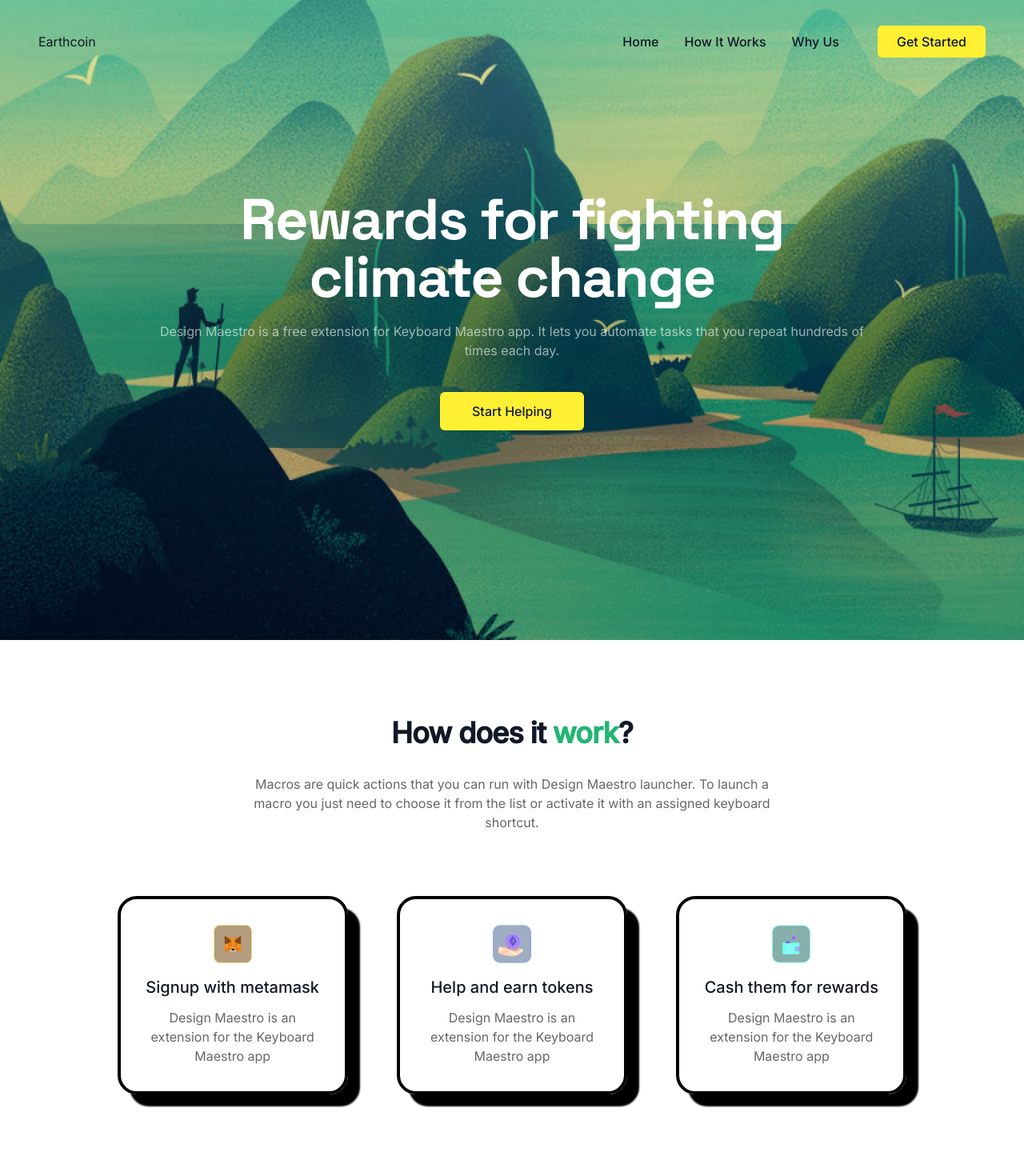
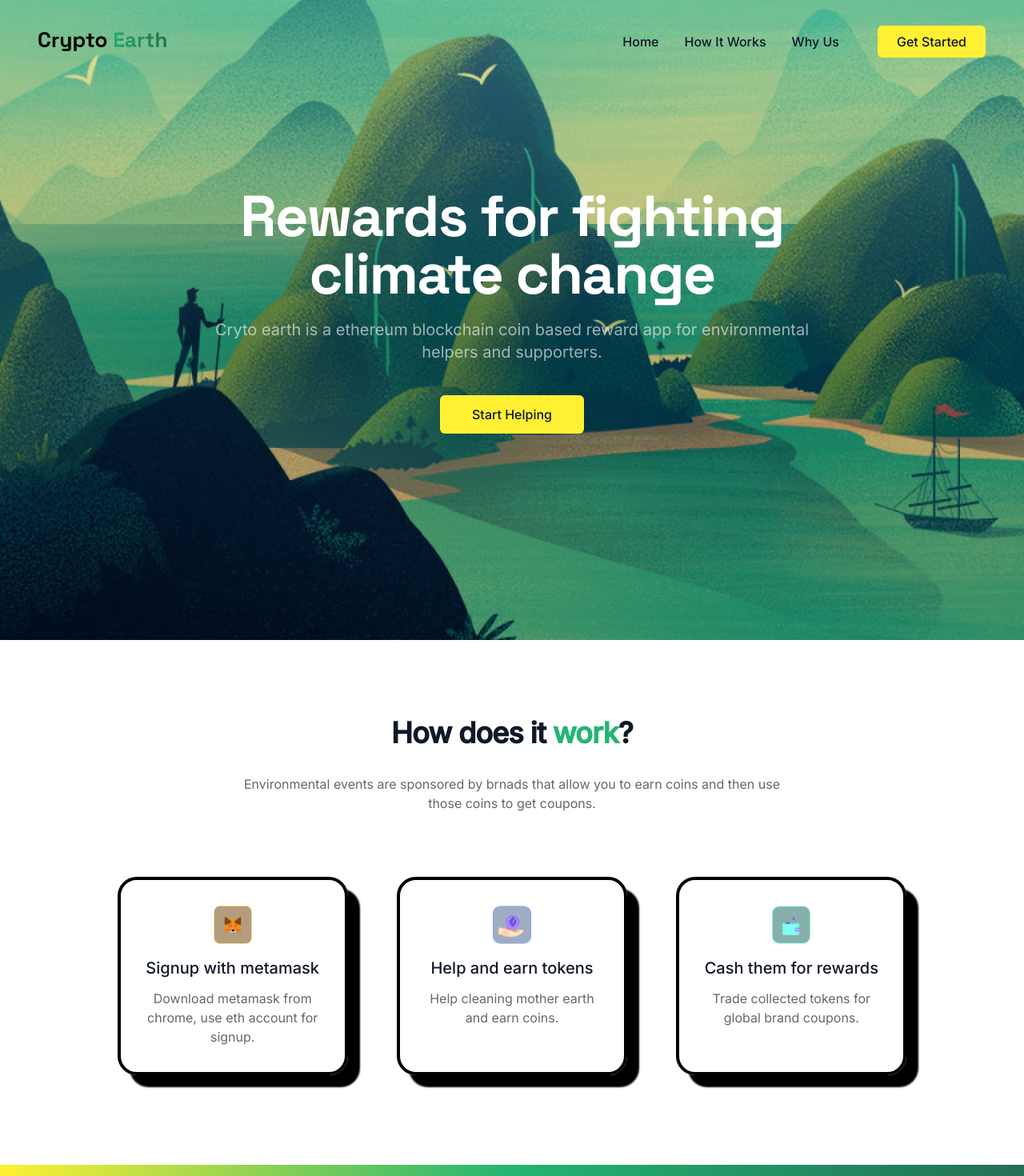
Before and after one commit to ehteshaxm/simplihacks2.0, a Next.js app: page / in a window 1280 px wide. Shown: the top 1470 px of the page at 80% size. Built offline with nearby package versions, Linux system fonts and the light colour scheme.

Commit message:
Landing page content changes

```diff
--- a/components/landing/Footer.js
+++ b/components/landing/Footer.js
@@ -6,8 +6,8 @@ const Footer = () => {
     <div className="py-10 bg-app-green-400 text-white border-b-2 border-app-yellow">
       <div className="container px-12">
         <div className="flex justify-between items-center border-b border-white py-10">
-          <div className="">
-            <h1 className="text-2xl">Earthcoin</h1>
+          <div className="flex items-center">
+            <img className="w-40" src="/logo-dark.png" alt="logo" />
           </div>
           <div className="">
             <ul className="flex gap-8 text-sm z-10 relative">
--- a/components/landing/Hero.js
+++ b/components/landing/Hero.js
@@ -7,27 +7,27 @@ const Hero = () => {
   const router = useRouter();
 
   return (
-    <div className='relative' id='home'>
-      <div className='absolute top-0 left-0 -z-10 h-screen w-full'>
+    <div className="relative" id="home">
+      <div className="absolute top-0 left-0 -z-10 h-screen w-full">
         <Image
-          src='/bg-hero.png'
-          layout='fill'
-          objectFit='cover'
-          objectPosition='top'
+          src="/bg-hero.png"
+          layout="fill"
+          objectFit="cover"
+          objectPosition="top"
           priority
           quality={100}
         />
       </div>
-      <div className='absolute top-0 left-0 z-0 h-screen w-full bg-black/10'></div>
-      <div className='h-screen container px-12 flex flex-col z-10 relative'>
+      <div className="absolute top-0 left-0 z-0 h-screen w-full bg-black/10"></div>
+      <div className="h-screen container px-12 flex flex-col z-10 relative">
         <Navbar />
-        <div className='flex flex-col justify-center items-center text-center flex-grow -mt-32 max-w-4xl mx-auto'>
-          <h1 className='font-heading text-7xl font-bold text-white tracking-tight'>
+        <div className="flex flex-col justify-center items-center text-center flex-grow -mt-32 max-w-4xl mx-auto">
+          <h1 className="font-heading text-7xl font-bold text-white tracking-tight">
             Rewards for fighting climate change
           </h1>
-          <p className='text-white/60 mt-5'>
-            Design Maestro is a free extension for Keyboard Maestro app. It lets
-            you automate tasks that you repeat hundreds of times each day.
+          <p className="text-white/60 mt-5 text-xl max-w-3xl">
+            Cryto earth is a ethereum blockchain coin based reward app for
+            environmental helpers and supporters.
           </p>
           <Button
             className="mt-10 px-10 py-3"
--- a/components/landing/Navbar.js
+++ b/components/landing/Navbar.js
@@ -6,8 +6,8 @@ const Navbar = () => {
 
   return (
     <header className="flex justify-between items-center py-8">
-      <div className="">
-        <h1>Earthcoin</h1>
+      <div className="flex items-center">
+        <img className="w-40" src="/logo-light.png" alt="logo" />
       </div>
       <div className="flex gap-12 items-center">
         <ul className="flex gap-8 font-medium z-10 relative">
--- a/components/landing/Work.js
+++ b/components/landing/Work.js
@@ -1,36 +1,35 @@
 const Work = () => {
   return (
-    <div className='pt-24 pb-28' id='work'>
-      <div className='container px-12 flex flex-col items-center'>
-        <h1 className='text-4xl font-bold tracking-tight'>
-          How does it <span className='text-app-green-200'>work</span>?
+    <div className="pt-24 pb-28" id="work">
+      <div className="container px-12 flex flex-col items-center">
+        <h1 className="text-4xl font-bold tracking-tight">
+          How does it <span className="text-app-green-200">work</span>?
         </h1>
-        <p className='text-black/60 mt-8 max-w-2xl text-center'>
-          Macros are quick actions that you can run with Design Maestro
-          launcher. To launch a macro you just need to choose it from the list
-          or activate it with an assigned keyboard shortcut.
+        <p className="text-black/60 mt-8 max-w-2xl text-center">
+          Environmental events are sponsored by brnads that allow you to earn
+          coins and then use those coins to get coupons.
         </p>
 
-        <div className='mt-20 flex justify-between w-full xl:w-10/12'>
-          <div className='border-4 border-black shadow-4xl rounded-3xl flex flex-col items-center px-6 py-8 w-72 text-center'>
-            <img className='h-12 w-12' src='/metamask.png' alt='metamask' />
-            <h1 className='text-xl font-medium mt-4'>Signup with metamask</h1>
-            <p className='text-black/60 mt-3'>
-              Design Maestro is an extension for the Keyboard Maestro app
+        <div className="mt-20 flex justify-between w-full xl:w-10/12">
+          <div className="border-4 border-black shadow-4xl rounded-3xl flex flex-col items-center px-6 py-8 w-72 text-center">
+            <img className="h-12 w-12" src="/metamask.png" alt="metamask" />
+            <h1 className="text-xl font-medium mt-4">Signup with metamask</h1>
+            <p className="text-black/60 mt-3">
+              Download metamask from chrome, use eth account for signup.
             </p>
           </div>
-          <div className='border-4 border-black shadow-4xl rounded-3xl flex flex-col items-center px-6 py-8 w-72 text-center'>
-            <img className='h-12 w-12' src='/token.png' alt='token' />
-            <h1 className='text-xl font-medium mt-4'>Help and earn tokens</h1>
-            <p className='text-black/60 mt-3'>
-              Design Maestro is an extension for the Keyboard Maestro app
+          <div className="border-4 border-black shadow-4xl rounded-3xl flex flex-col items-center px-6 py-8 w-72 text-center">
+            <img className="h-12 w-12" src="/token.png" alt="token" />
+            <h1 className="text-xl font-medium mt-4">Help and earn tokens</h1>
+            <p className="text-black/60 mt-3">
+              Help cleaning mother earth and earn coins.
             </p>
           </div>
-          <div className='border-4 border-black shadow-4xl rounded-3xl flex flex-col items-center px-6 py-8 w-72 text-center'>
-            <img className='h-12 w-12' src='/wallet.png' alt='wallet' />
-            <h1 className='text-xl font-medium mt-4'>Cash them for rewards</h1>
-            <p className='text-black/60 mt-3'>
-              Design Maestro is an extension for the Keyboard Maestro app
+          <div className="border-4 border-black shadow-4xl rounded-3xl flex flex-col items-center px-6 py-8 w-72 text-center">
+            <img className="h-12 w-12" src="/wallet.png" alt="wallet" />
+            <h1 className="text-xl font-medium mt-4">Cash them for rewards</h1>
+            <p className="text-black/60 mt-3">
+              Trade collected tokens for global brand coupons.
             </p>
           </div>
         </div>
--- a/pages/signin.js
+++ b/pages/signin.js
@@ -1,11 +1,11 @@
-import Image from 'next/image';
-import Button from '../components/Button';
-import { useEffect, useState } from 'react';
-import { useRouter } from 'next/router';
-import cryptolearn from '../eth/cryptolearn';
+import Image from "next/image";
+import Button from "../components/Button";
+import { useEffect, useState } from "react";
+import { useRouter } from "next/router";
+import cryptolearn from "../eth/cryptolearn";
 
 const signin = () => {
-  const [buttonText, setButtonText] = useState('Signup');
+  const [buttonText, setButtonText] = useState("Signup");
   const router = useRouter();
 
   const checkIfWalletIsConnected = async () => {
@@ -13,12 +13,12 @@ const signin = () => {
 
     if (!ethereum) {
       alert(
-        'Metamask not detected. Please try again from a Metamask enabled browser.'
+        "Metamask not detected. Please try again from a Metamask enabled browser."
       );
       return;
     }
 
-    const accounts = await ethereum.request({ method: 'eth_accounts' });
+    const accounts = await ethereum.request({ method: "eth_accounts" });
 
     if (accounts[0]) {
       try {
@@ -36,10 +36,10 @@ const signin = () => {
 
     if (accounts.length !== 0) {
       const account = accounts[0];
-      console.log('Found an authorized account:', account);
-      setButtonText('Login');
+      console.log("Found an authorized account:", account);
+      setButtonText("Login");
     } else {
-      console.log('No authorized account found');
+      console.log("No authorized account found");
     }
   };
 
@@ -52,15 +52,15 @@ const signin = () => {
 
     if (!ethereum) {
       alert(
-        'Metamask not detected. Please try again from a Metamask enabled browser.'
+        "Metamask not detected. Please try again from a Metamask enabled browser."
       );
       return;
     }
 
     const accounts = await ethereum.request({
-      method: 'eth_requestAccounts',
+      method: "eth_requestAccounts",
     });
-    console.log('Connected', accounts[0]);
+    console.log("Connected", accounts[0]);
 
     const isAUser = await cryptolearn.methods.isAUser().call({
       from: accounts[0],
@@ -69,7 +69,7 @@ const signin = () => {
     console.log(isAUser);
 
     if (isAUser) {
-      router.push('/events');
+      router.push("/events");
     } else if (!isAUser) {
       try {
         const response = await cryptolearn.methods.createUser().send({
@@ -77,7 +77,7 @@ const signin = () => {
         });
 
         if (response) {
-          router.push('/events');
+          router.push("/events");
         }
       } catch (error) {
         console.log(error);
@@ -86,43 +86,45 @@ const signin = () => {
   };
 
   return (
-    <div className='relative'>
-      <div className='absolute top-0 left-0 -z-10 h-screen w-full blur-sm'>
+    <div className="relative">
+      <div className="absolute top-0 left-0 -z-10 h-screen w-full blur-sm">
         <Image
-          className=''
-          src='/bg-hero.png'
-          layout='fill'
-          objectFit='cover'
-          objectPosition='top'
+          className=""
+          src="/bg-hero.png"
+          layout="fill"
+          objectFit="cover"
+          objectPosition="top"
           priority
           quality={100}
         />
       </div>
-      <div className='absolute top-0 left-0 z-0 h-screen w-full bg-black/30'></div>
-      <div className='h-screen container px-12 py-10 flex flex-col items-center z-10 relative'>
-        <h1 className='text-3xl text-white'>Earthcoin</h1>
-        <div className='flex flex-col justify-center items-center text-center flex-grow'>
-          <img className='max-w-xs' src='/signup.png' alt='signup' />
-          <Button onClick={connectWallet} className='mt-16 px-10 py-3'>
+      <div className="absolute top-0 left-0 z-0 h-screen w-full bg-black/30"></div>
+      <div className="h-screen container px-12 py-10 flex flex-col items-center z-10 relative">
+        <div className="flex items-center">
+          <img className="w-40" src="/logo-dark.png" alt="logo" />
+        </div>
+        <div className="flex flex-col justify-center items-center text-center flex-grow">
+          <img className="max-w-xs" src="/signup.png" alt="signup" />
+          <Button onClick={connectWallet} className="mt-16 px-10 py-3">
             {buttonText} with metamask
           </Button>
           <div
-            className='text-white mt-6 cursor-pointer'
-            onClick={() => router.push('/')}
+            className="text-white mt-6 cursor-pointer"
+            onClick={() => router.push("/")}
           >
-            <div className='flex gap-2'>
+            <div className="flex gap-2">
               <svg
-                xmlns='http://www.w3.org/2000/svg'
-                className='h-6 w-6'
-                fill='none'
-                viewBox='0 0 24 24'
-                stroke='currentColor'
-                strokeWidth='2'
+                xmlns="http://www.w3.org/2000/svg"
+                className="h-6 w-6"
+                fill="none"
+                viewBox="0 0 24 24"
+                stroke="currentColor"
+                strokeWidth="2"
               >
                 <path
-                  strokeLinecap='round'
-                  strokeLinejoin='round'
-                  d='M11 15l-3-3m0 0l3-3m-3 3h8M3 12a9 9 0 1118 0 9 9 0 01-18 0z'
+                  strokeLinecap="round"
+                  strokeLinejoin="round"
+                  d="M11 15l-3-3m0 0l3-3m-3 3h8M3 12a9 9 0 1118 0 9 9 0 01-18 0z"
                 />
               </svg>
               <span>Go back</span>
```
Also changed, not shown: components/landing/Cta.js (+5 -6 lines), public/logo-dark.png (added), public/logo-light.png (added).
